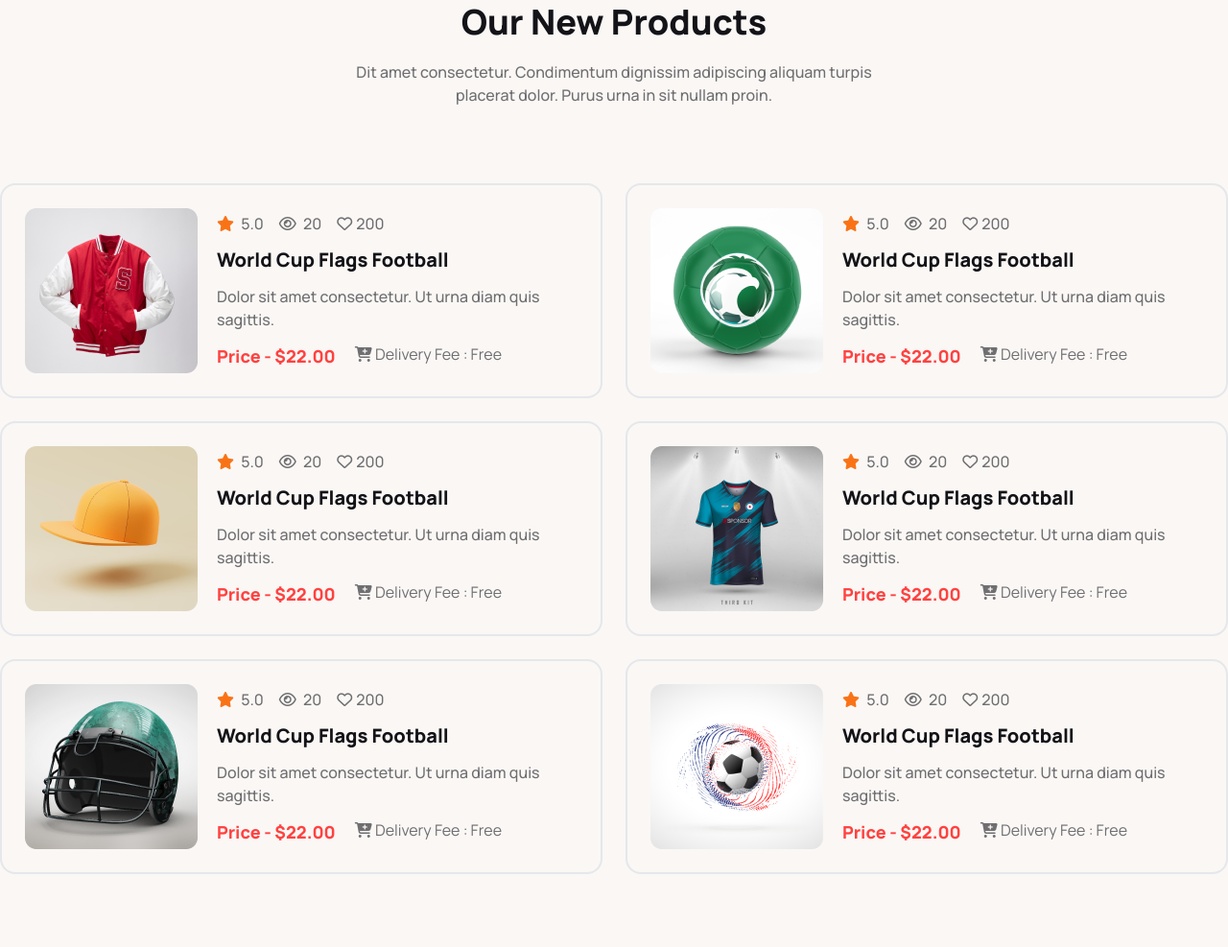
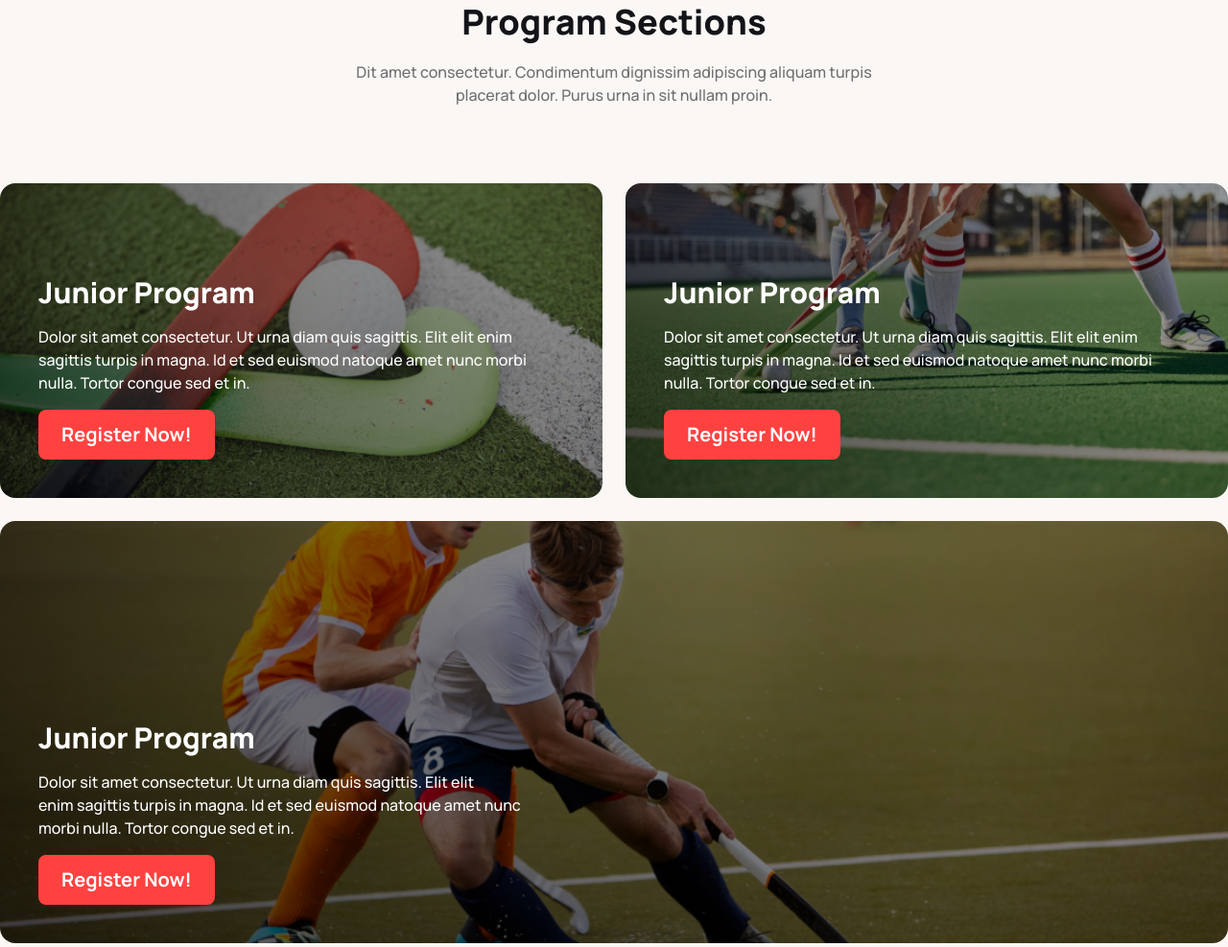
Before and after one commit to hammadsadi/hockey-with-tailwind, a plain HTML site: page index.html in a window 1280 px wide. Shown: the part 1185-2172 px from the top of the page at 96% size. Drawn offline with nearby package versions, Linux system fonts and the light colour scheme.

Commit message:
Program Section Added

```diff
--- a/index.html
+++ b/index.html
@@ -192,6 +192,75 @@
           </div>
         </div>
       </section>
+
+      <!-- Program Sections -->
+      <section class="my-32">
+        <div class="max-w-xl mx-auto text-center space-y-5 mb-20">
+          <h3 class="text-color-heading text-2xl md:text-4xl font-extrabold">
+            Program Sections
+          </h3>
+          <p class="text-color-light text-base font-medium">
+            Dit amet consectetur. Condimentum dignissim adipiscing aliquam
+            turpis placerat dolor. Purus urna in sit nullam proin.
+          </p>
+        </div>
+        <div class="grid grid-cols-1 md:grid-cols-2 gap-6">
+          <div
+            class="bg-[linear-gradient(45deg,rgba(0,0,0,0.7),rgba(0,0,0,0.3)),url('/Images/2.png')] bg-cover bg-center bg-no-repeat p-6 md:pl-10 md:pr-9 md:pb-10 md:pt-24 space-y-3 md:space-y-4 rounded-2xl"
+          >
+            <h3 class="text-xl md:text-3xl text-white font-extrabold">
+              Junior Program
+            </h3>
+            <p class="text-sm md:text-base text-white font-medium">
+              Dolor sit amet consectetur. Ut urna diam quis sagittis. Elit elit
+              enim sagittis turpis in magna. Id et sed euismod natoque amet nunc
+              morbi nulla. Tortor congue sed et in.
+            </p>
+            <button
+              class="px-4 md:px-6 py-2 md:py-3 text-lg md:text-xl font-bold text-white bg-color-primary rounded-lg"
+            >
+              Register Now!
+            </button>
+          </div>
+          <div
+            class="bg-[linear-gradient(45deg,rgba(0,0,0,0.7),rgba(0,0,0,0.3)),url('/Images/3.png')] bg-cover bg-no-repeat bg-center p-6 md:pl-10 md:pr-9 md:pb-10 md:pt-24 space-y-4 rounded-2xl"
+          >
+            <h3 class="text-xl md:text-3xl text-white font-extrabold">
+              Junior Program
+            </h3>
+            <p class="text-sm md:text-base text-white font-medium">
+              Dolor sit amet consectetur. Ut urna diam quis sagittis. Elit elit
+              enim sagittis turpis in magna. Id et sed euismod natoque amet nunc
+              morbi nulla. Tortor congue sed et in.
+            </p>
+            <button
+              class="px-4 md:px-6 py-2 md:py-3 text-lg md:text-xl font-bold text-white bg-color-primary rounded-lg"
+            >
+              Register Now!
+            </button>
+          </div>
+          <div
+            class="md:col-span-2 bg-[linear-gradient(45deg,rgba(0,0,0,0.7),rgba(0,0,0,0.3)),url('/Images/4.png')] bg-cover bg-no-repeat bg-center rounded-2xl p-6 md:pl-10 md:pr-9 md:pb-10 md:pt-52 space-y-4"
+          >
+            <h3 class="text-xl md:text-3xl text-white font-extrabold">
+              Junior Program
+            </h3>
+            <p class="text-sm md:text-base text-white font-medium">
+              Dolor sit amet consectetur. Ut urna diam quis sagittis. Elit elit
+              <br />
+              enim sagittis turpis in magna. Id et sed euismod natoque amet nunc
+              <br />
+              morbi nulla. Tortor congue sed et in.
+            </p>
+            <button
+              class="px-4 md:px-6 py-2 md:py-3 text-lg md:text-xl font-bold text-white bg-color-primary rounded-lg"
+            >
+              Register Now!
+            </button>
+          </div>
+        </div>
+      </section>
+      t
       <!-- Our New Products -->
       <section class="my-32">
         <div class="max-w-xl mx-auto text-center space-y-5 mb-20">
```
